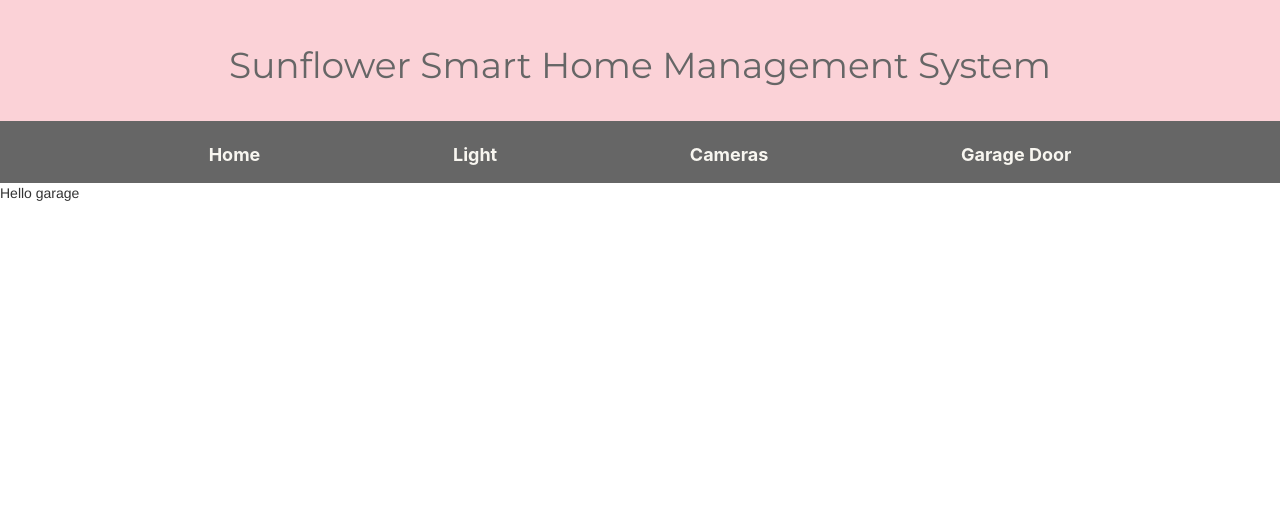
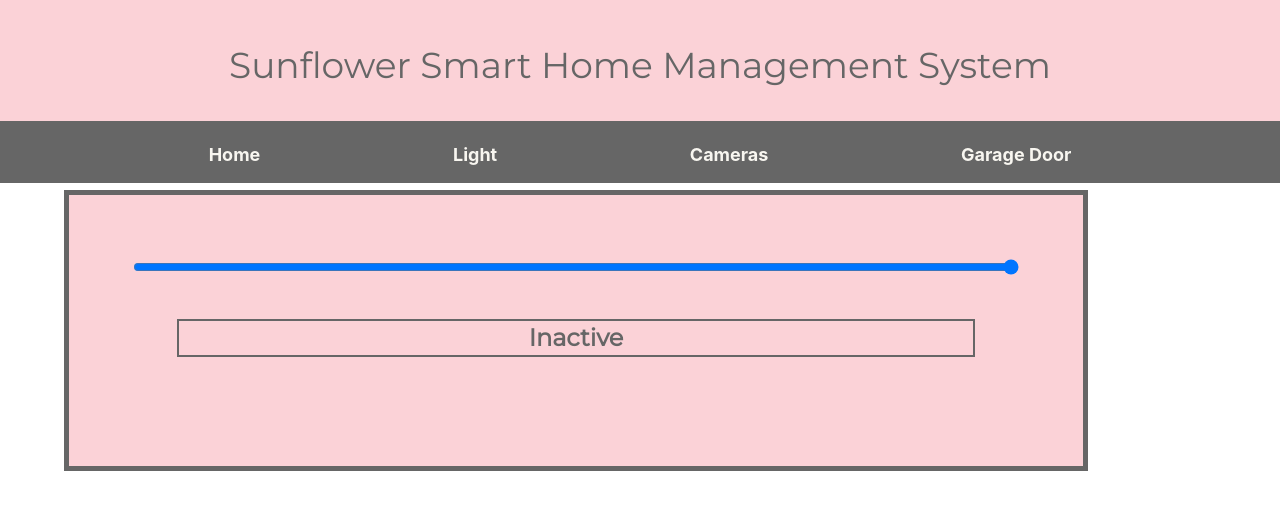
Before and after one commit to AgedSiren557/FSE-Final-Project, a Flask app: page /garage in a window 1280 px wide. Shown: the top 510 px of the page. Run offline with Flask 2, Linux system fonts and the light colour scheme; some libraries are stand-ins or nearby versions.

Commit message:
feat(garage door): complete functionality of garage door

```diff
--- a/static/index.css
+++ b/static/index.css
@@ -63,3 +63,23 @@ nav, a:visited{
     font-weight: bolder;
     color: black;
 }
+.garage-container{
+    border: 5px solid #666666;
+    width: 80vw;
+    background-color: #FBD2D7;
+    margin: 5%;
+    padding: 5%;
+    text-align: center;
+    vertical-align: center;
+    align-items: center;
+}
+#door_p{
+    border: 2px solid #666666;
+    font-family: Montserrat, sans-serif;
+    font-weight: bold;
+    font-size: x-large;
+    color: #666666;
+    margin: 5%;
+    text-align: center;
+    align-self: center;
+}
--- a/templates/garage.html
+++ b/templates/garage.html
@@ -4,8 +4,30 @@
 {% block content %}
     {{ super() }}
     <div class="garage-container">
-    <p>Hello garage</p>
+        <form method="post">
+        <input type="range" min="0" max="6" value="6" step="1" class="door_bar" id="door_b">
+        <p id="door_p">
+            <span id="result_door"> Inactive </span>
+        </p>
+        </form>
 
+        <script>
+            let server = new XMLHttpRequest();
+            let valueBar;
+            let stateDoor = document.getElementById("door_b")
+            let spanText = document.getElementById("result_door")
+            stateDoor.oninput = function () {
+                valueBar = this.value
+                if(valueBar <= 0)
+                    spanText.textContent ="Close door"
+                else if(valueBar > 0 && valueBar < 6 )
+                    spanText.textContent = "Moving door"
+                else if(valueBar > 5)
+                    spanText.textContent = "Open door"
+            }
+            server.open("POST", '/garage')
+            server.send(valueBar)
+        </script>
     </div>
 
 {% endblock %}
```
